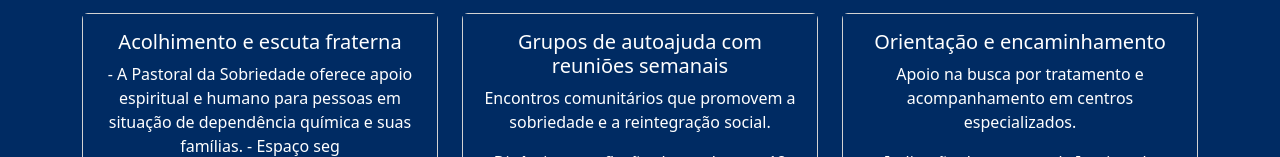
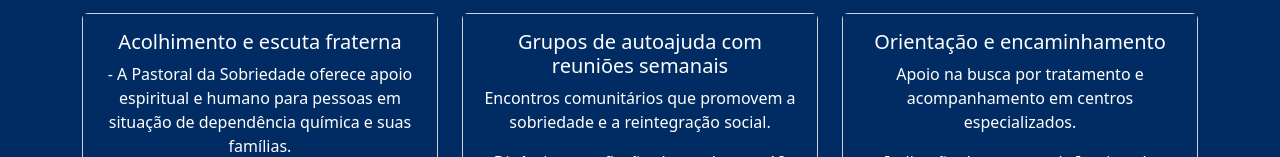
Before and after one commit to viniciusrcamargo/site-pastoral-aracatuba, a React (Create React App) app: page / in a window 1280 px wide. Shown: the part 795-952 px from the top of the page. Built offline with nearby package versions, Linux system fonts and the light colour scheme.

Commit message:
Ajustando layout

```diff
--- a/src/screens/components/cards.js
+++ b/src/screens/components/cards.js
@@ -10,7 +10,6 @@
               <p className="card-text">
                 - A Pastoral da Sobriedade oferece apoio espiritual e humano
                 para pessoas em situação de dependência química e suas famílias.
-                - Espaço seg
               </p>
               <p className="card-text">
                 - Espaço seguro para partilha e fortalecimento da fé.
```
